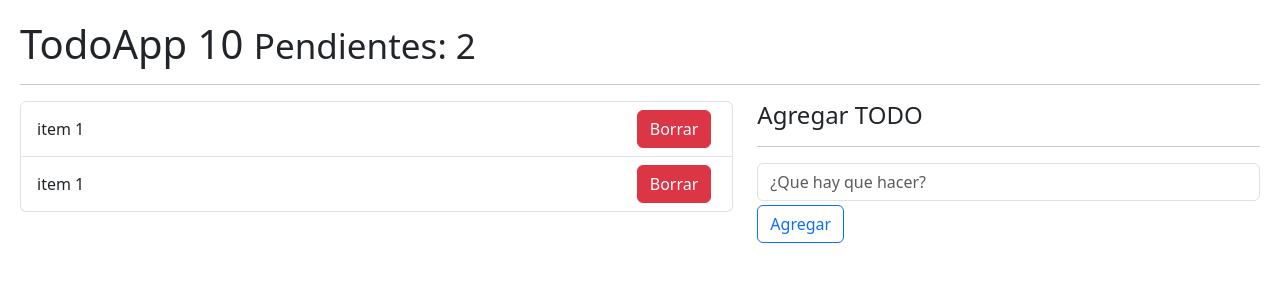
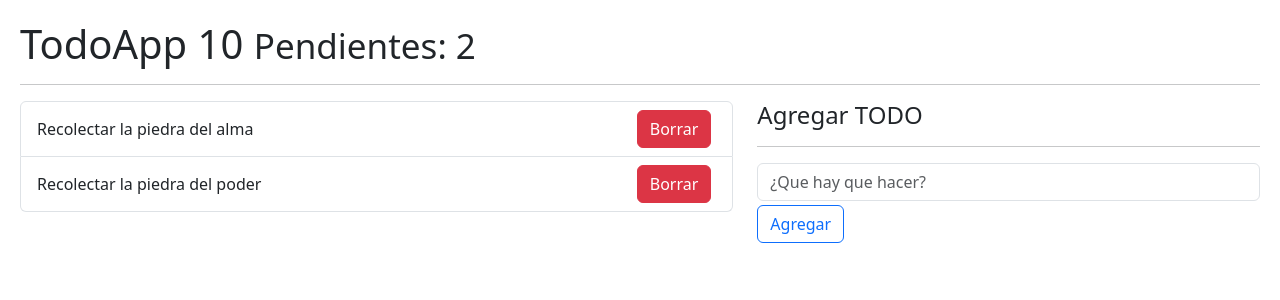
Before and after one commit to Fereiral18/Hook-App, a React (Vite) app: page / in a window 1280 px wide. Shown: the top 300 px of the page. Built offline with nearby package versions, Linux system fonts and the light colour scheme.

Commit message:
Create new functional components

```diff
--- /dev/null
+++ b/src/08-useReducer/TodoAdd.jsx
@@ -0,0 +1,38 @@
+import { useForm } from "../hooks/useForm";
+
+export const TodoAdd = ({ onNewTodo }) => {
+
+ const {description, onInputChange, onResetForm} = useForm({
+    description: ''
+ })
+
+    const onFormSubmit = (event) =>{
+        event.preventDefault()
+
+        if(description.length <= 1)return
+
+        const newTodo = {
+            id: new Date().getTime(),
+            done: false,
+            description
+        }
+        onNewTodo(newTodo)
+        onResetForm()
+    }
+    return (
+    <form onSubmit={ onFormSubmit }>
+    <input
+      type="text"
+      placeholder="¿Que hay que hacer?"
+      className="form-control"
+      name="description"
+      value={ description }
+      onChange={ onInputChange }
+    />
+
+    <button type="submit" className="btn btn-outline-primary mt-1">
+      Agregar
+    </button>
+  </form>
+  );
+};
--- a/src/08-useReducer/TodoApp.jsx
+++ b/src/08-useReducer/TodoApp.jsx
@@ -1,7 +1,8 @@
 import { useReducer } from "react";
+import { TodoAdd } from "./TodoAdd";
+import { TodoList } from "./TodoList";
 import { todoReducer } from "./todoReducer";
 
-export const TodoApp = () => {
 const initialState = [
   {
     id: new Date().getTime(),
@@ -10,46 +11,35 @@
   },
   {
     id: new Date().getTime() * 3,
-      description: "Recolectar la piedra del alma",
+    description: "Recolectar la piedra del poder",
     done: false,
   },
 ];
 
+export const TodoApp = () => {
   const [todos, dispatch] = useReducer(todoReducer, initialState);
+
+  const handleNewTodo = (todo) => {
+    console.log({ todo });
+  };
 
   return (
     <>
-      <h1>TodoApp 10 <small>Pendientes: 2</small></h1>
+      <h1>
+        TodoApp 10 <small>Pendientes: 2</small>
+      </h1>
       <hr />
       <div className="row">
         <div className="col-7">
-          <ul className="list-group">
-            {
-                todos.map( todo=> (
-            <li className="list-group-item d-flex justify-content-between">
-                <span className="align-self-center">item 1</span>
-              <button className="btn btn-danger">Borrar</button>
-
-            </li>
-                ))
-            }
-          </ul>
+          <TodoList todos={todos} />
         </div>
 
         <div className="col-5">
           <h4>Agregar TODO</h4>
           <hr />
-          <form>
-            <input
-              type="text"
-              placeholder="¿Que hay que hacer?"
-              className="form-control"
-            />
 
-            <button type="submit" className="btn btn-outline-primary mt-1">
-              Agregar
-            </button>
-          </form>
+          <TodoAdd onNewTodo={ handleNewTodo}/>
+
         </div>
       </div>
     </>
--- /dev/null
+++ b/src/08-useReducer/TodoItem.jsx
@@ -0,0 +1,10 @@
+
+
+export const TodoItem = ({ todo }) => {
+  return (
+        <li className="list-group-item d-flex justify-content-between">
+          <span className="align-self-center">{ todo.description }</span>
+          <button className="btn btn-danger">Borrar</button>
+        </li>
+  )
+}
--- /dev/null
+++ b/src/08-useReducer/TodoList.jsx
@@ -0,0 +1,18 @@
+import { TodoItem } from "./TodoItem";
+
+
+export const TodoList = ({ todos = [] }) => {
+
+
+    return (
+    <ul className="list-group">
+    {
+          todos.map(todo=>(
+            <TodoItem key={todo.id} todo={todo} />
+
+          ))
+          }
+    </ul>
+
+  );
+};
```
Lines whose indentation alone changed are shown as unchanged.
